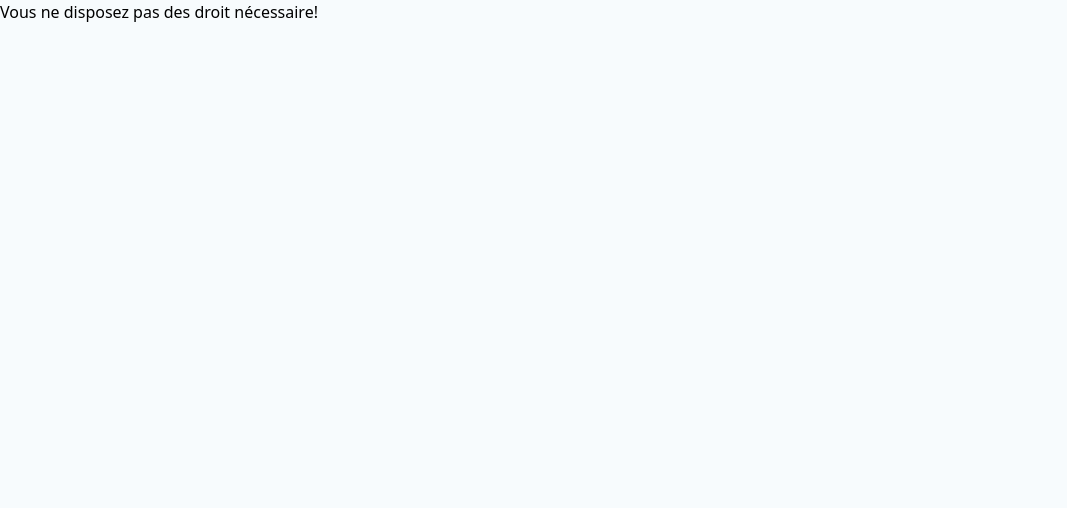
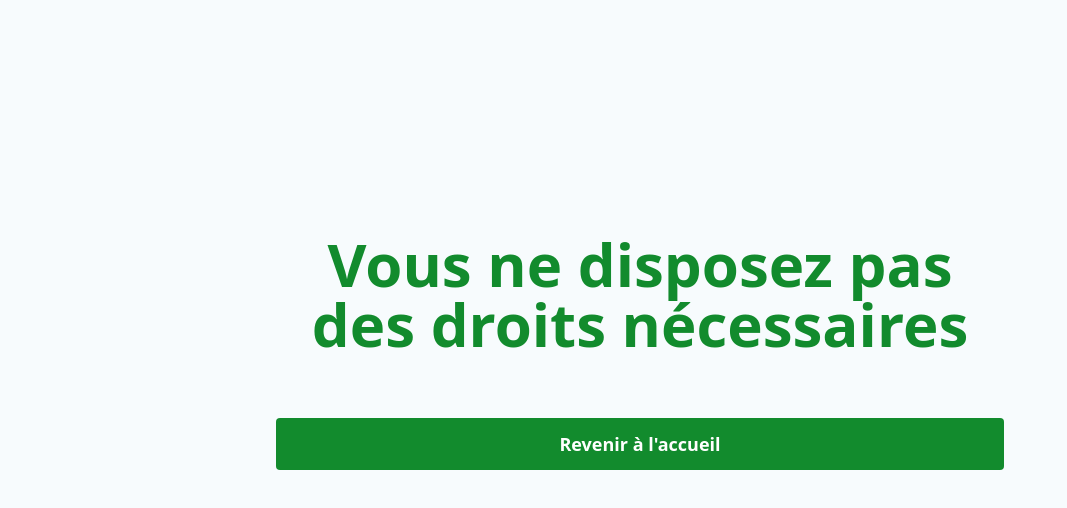
Before and after one commit to LucasTamaya/reunion-rando, a React (Vite) app: page /unauthorized in a window 1280 px wide. Shown: the top 508 px of the page, without its empty margins (0-1067 px from the left). Built offline with nearby package versions, Linux system fonts and the light colour scheme.

Commit message:
updated Unauthorized Screen

```diff
--- a/src/components/other/ProtectedRoutes.tsx
+++ b/src/components/other/ProtectedRoutes.tsx
@@ -1,5 +1,7 @@
+import { Navigate, Outlet, useLocation } from "react-router-dom";
+import { ClipLoader } from "react-spinners";
+
 import { useUserRole } from "@/hooks/user/useUserRole";
-import { Navigate, Outlet, useLocation } from "react-router-dom";
 
 type AllowedRoles = "particulier" | "prestataire";
 
@@ -7,11 +9,14 @@ export const ProtectedRoutes: React.FC<{ allowedRole: AllowedRoles }> = ({
   allowedRole,
 }) => {
   const { isLoading, data: user } = useUserRole();
-
   const location = useLocation();
 
   if (isLoading) {
-    return <p>Loading...</p>;
+    return (
+      <div className="w-full h-[80vh] flex justify-center items-center">
+        <ClipLoader size={25} speedMultiplier={0.9} color="#128B2D" />
+      </div>
+    );
   }
 
   return user?.role === allowedRole ? (
--- a/src/screens/Unauthorized.tsx
+++ b/src/screens/Unauthorized.tsx
@@ -1,3 +1,16 @@
+import { Link } from "react-router-dom";
+
 export const Unauthorized: React.FC = () => {
-  return <h1>Vous ne disposez pas des droit nécessaire!</h1>;
+  return (
+    <div className="h-[80vh] max-w-3xl flex flex-col justify-center items-center mx-auto px-5">
+      <h1 className="text-2xl sm:text-6xl text-main-green text-center font-semibold my-10 sm:my-16">
+        Vous ne disposez pas des droits nécessaires
+      </h1>
+      <button className="w-full text-white text-base sm:text-lg font-semibold bg-main-green rounded p-2 sm:p-3">
+        <Link className="block w-full h-full" to="/">
+          Revenir à l'accueil
+        </Link>
+      </button>
+    </div>
+  );
 };
```
